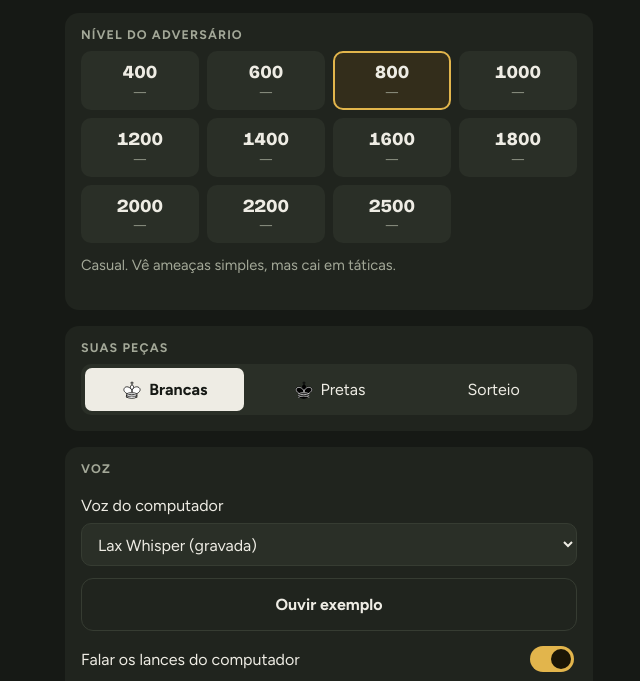
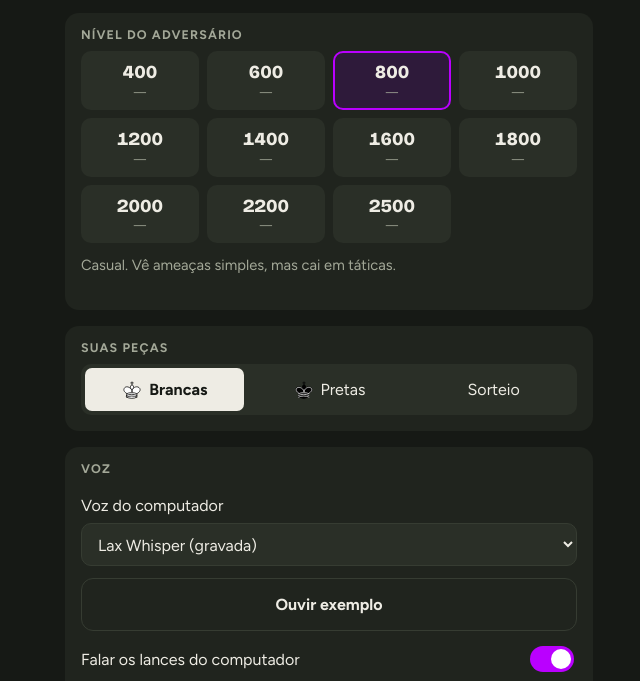
Before and after one commit to abelzebu/xadrez-voz, a plain HTML site: page index.html in a window 1280 px wide. Shown: the part 119-800 px from the top of the page, without its empty margins (311-951 px from the left). Drawn offline with nearby package versions, Linux system fonts and the light colour scheme; no server answers.

Commit message:
Cor de destaque roxa #BA00FF no lugar do amarelo
Co-Authored-By: Claude Opus 5.5 <noreply@anthropic.com>

```diff
--- a/index.html
+++ b/index.html
@@ -19,11 +19,11 @@
     --linha: #363c32;
     --texto: #eeece4;
     --suave: #a3a898;
-    --acento: #e2b54c;
-    --acento-texto: #1b1606;
+    --acento: #BA00FF;
+    --acento-texto: #ffffff;
     --clara: #ece0c4;
     --escura: #8a9a68;
-    --ultimo: rgba(238, 196, 76, .5);
+    --ultimo: rgba(186, 0, 255, .38);
     --xeque: #d9533f;
     --vitoria: #7fbf6a;
     --derrota: #e0705c;
@@ -62,7 +62,7 @@
   }
   .nivel strong { font: 800 1.15rem/1 var(--display); font-variant-numeric: tabular-nums; }
   .nivel small { font-size: .7rem; color: var(--suave); font-variant-numeric: tabular-nums; }
-  .nivel[aria-pressed="true"] { border-color: var(--acento); background: #332d1b; }
+  .nivel[aria-pressed="true"] { border-color: var(--acento); background: #2e1a3a; }
   .nivel-desc { margin: 12px 0 0; color: var(--suave); font-size: .92rem; min-height: 2.6em; }
 
   .segmentos { display: grid; grid-template-columns: repeat(3, 1fr); gap: 6px; background: var(--painel-2); padding: 4px; border-radius: 10px; }
@@ -114,7 +114,7 @@
   .casa.clara { background: var(--clara); }
   .casa.escura { background: var(--escura); }
   .casa.ultimo::before, .casa.sel::before, .casa.dica::before { content: ""; position: absolute; inset: 0; background: var(--ultimo); }
-  .casa.sel::before { background: rgba(238, 196, 76, .7); }
+  .casa.sel::before { background: rgba(186, 0, 255, .55); }
   .casa.dica::before { background: rgba(110, 170, 230, .55); }
   .casa.xeque { background: radial-gradient(circle, var(--xeque) 0%, rgba(217,83,63,.6) 45%, transparent 75%), var(--clara); }
   .casa.escura.xeque { background: radial-gradient(circle, var(--xeque) 0%, rgba(217,83,63,.6) 45%, transparent 75%), var(--escura); }
```
